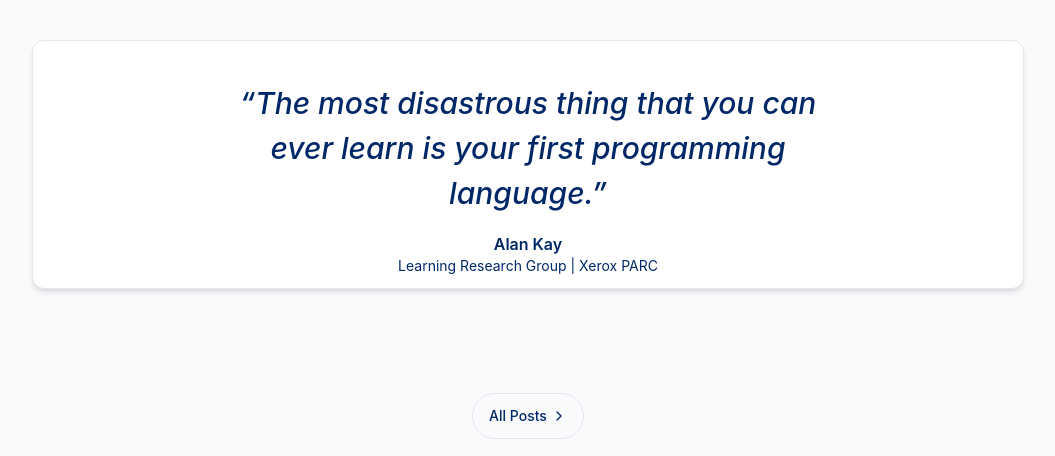
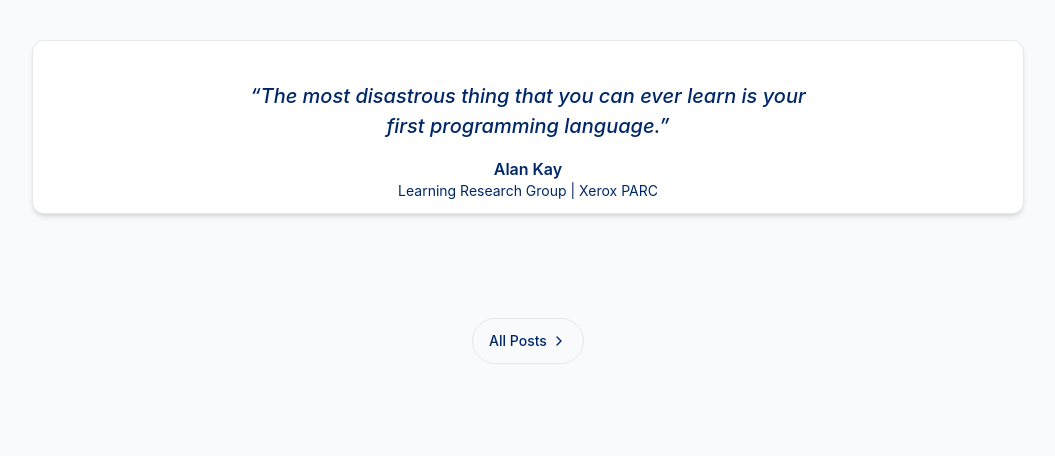
Before and after one commit to Tom-Camp/tom.camp, a Flask app: template app/templates/index.html in a window 1280 px wide. Shown: the part 68-524 px from the top of the page, without its empty margins (112-1167 px from the left). Run offline with Flask 3, Linux system fonts and the light colour scheme; the template is opened without the code that fills it, so the values that code supplies are empty; parts of the project's set-up code (start-up, migrations or seed data) failed here and were passed over; some libraries are stand-ins or nearby versions.

Commit message:
Updating quote

```diff
--- a/app/templates/components/quote.html
+++ b/app/templates/components/quote.html
@@ -1,7 +1,7 @@
 <div class="bg-white pb-3 rounded-xl shadow-md overflow-hidden border border-gray-200">
     <blockquote class="text-center lg:mx-auto lg:w-3/5">
         <div class="mt-2 lg:mt-10">
-            <p class="relative text-xl sm:text-2xl md:text-3xl md:leading-normal font-medium text-foreground">
+            <p class="relative text-lg sm:text-xl md:text-xl md:leading-normal font-medium text-foreground">
                 <span class="relative z-10 italic text-foreground">“The most disastrous thing that you can ever learn is your first programming language.”</span>
             </p>
         </div>
```
